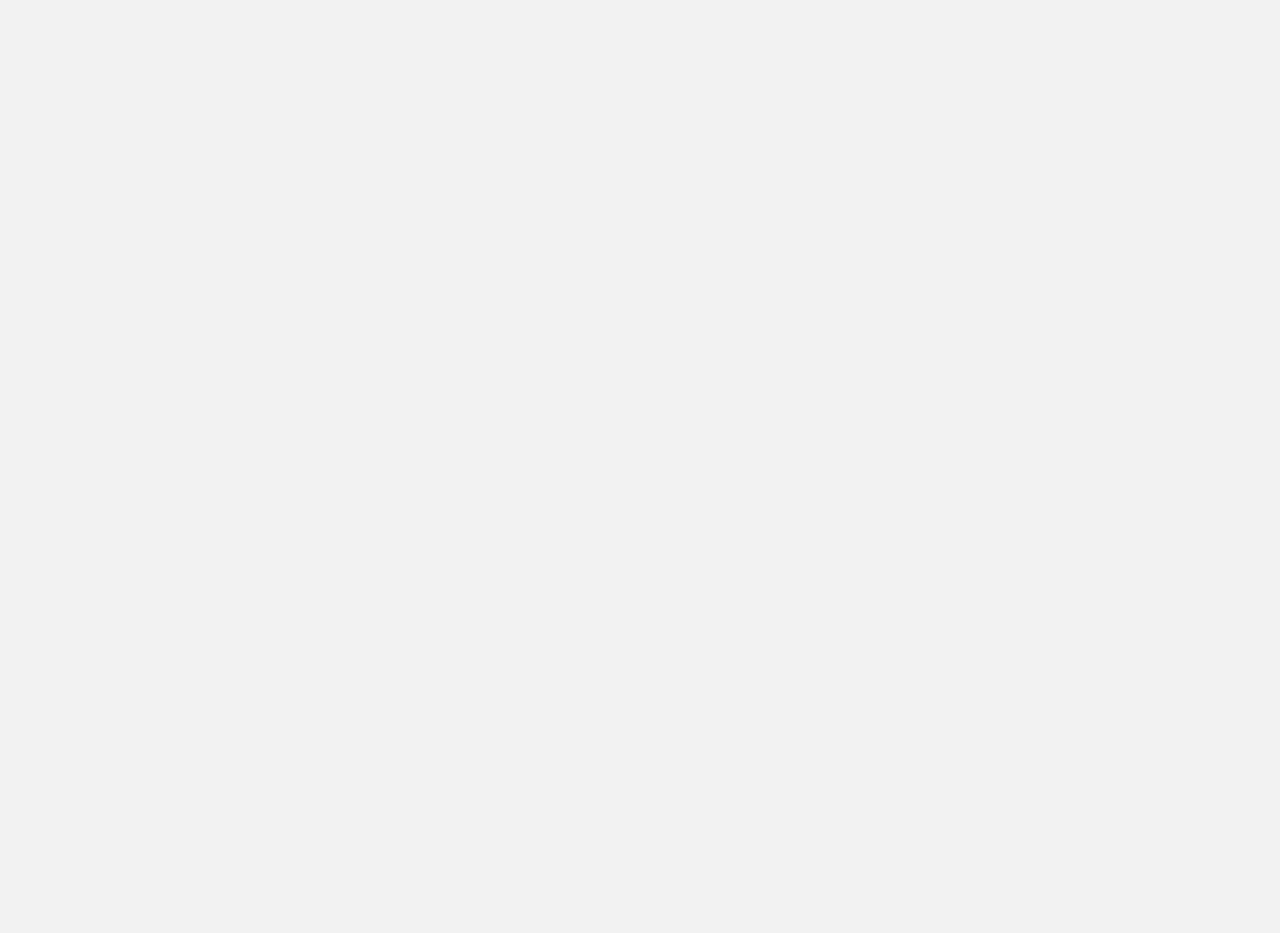
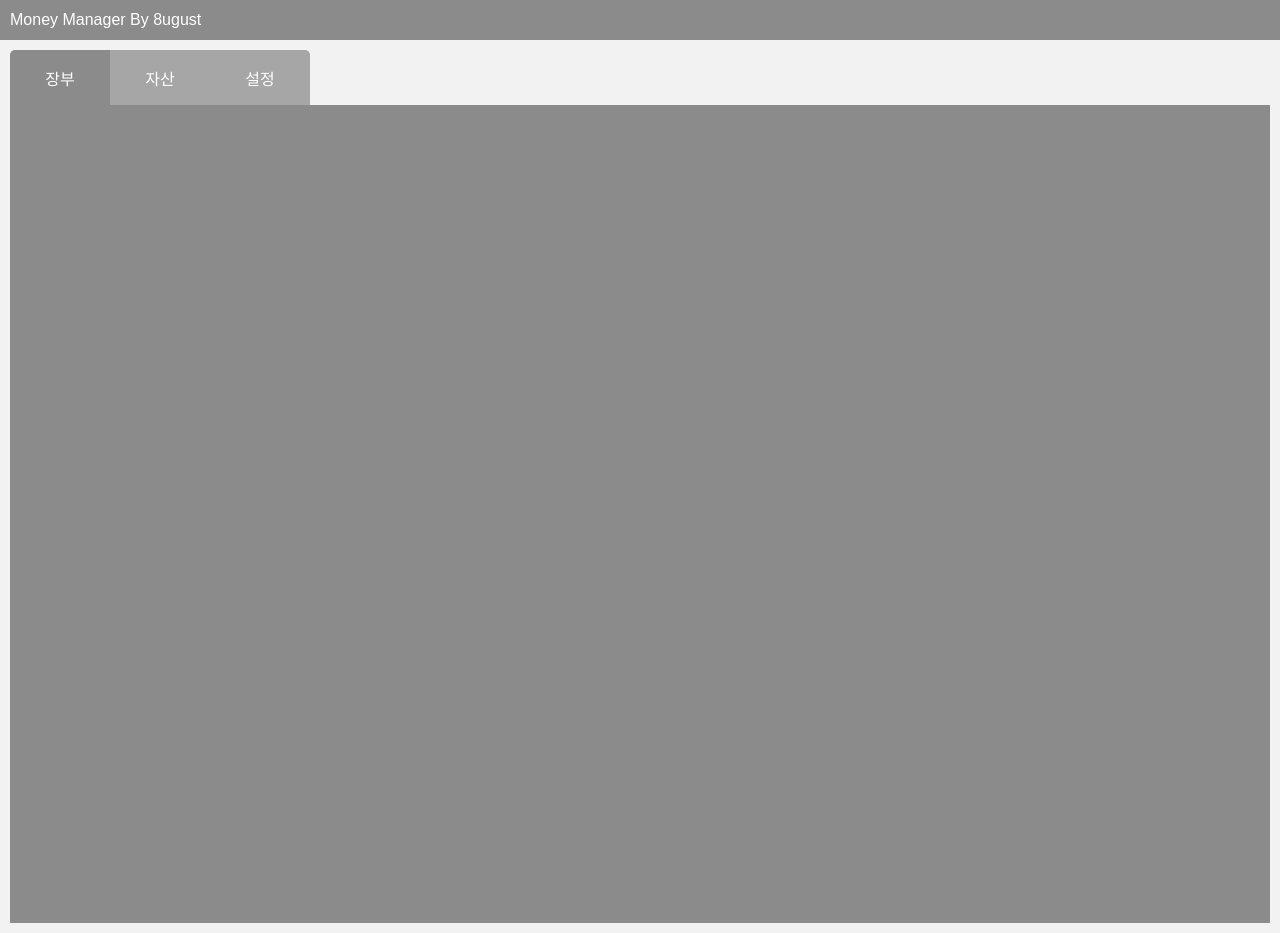
Before and after one commit to seonghan-Min/8ugust-ui, a React (Create React App) app: page / in a window 1280 px wide. Before the commit the page ends 800 px from the top, so only its background shows below. Built offline with nearby package versions, Linux system fonts and the light colour scheme.

Commit message:
[CASH-005] 신규 프로젝트 뼈대 생성

```diff
--- /dev/null
+++ b/src/components/Dashboard/dashboard.js
@@ -0,0 +1,26 @@
+import React, { useState } from 'react';
+import styles from './dashboard.module.css'
+
+function Dashboard () {
+
+    const [tabActive, setTabActive] = useState(1);
+
+
+    return (
+        <>
+            <div className={styles['header-bar']}><span>Money Manager By 8ugust</span></div>
+            <div className={styles['content']}>
+                <div className={styles['tab']}>
+                    <div className={tabActive == 1 ? styles['tab-item-active'] : styles['tab-item']} onClick={()=>setTabActive(1)}>장부</div>
+                    <div className={tabActive == 2 ? styles['tab-item-active'] : styles['tab-item']} onClick={()=>setTabActive(2)}>자산</div>
+                    <div className={tabActive == 3 ? styles['tab-item-active'] : styles['tab-item']} onClick={()=>setTabActive(3)}>설정</div>
+                </div>
+                <div className={styles['body']}>
+
+                </div>
+            </div>
+        </>
+    );
+}
+
+export default Dashboard;
--- /dev/null
+++ b/src/components/Dashboard/dashboard.module.css
@@ -0,0 +1,70 @@
+.header-bar {
+    width: 100%;
+    height: 40px;
+    display: table;
+    color: white;
+    background-color: #8B8B8B;
+}
+
+.header-bar span {
+    padding-left: 10px;
+    display: table-cell;
+    font-weight: border;
+    vertical-align: middle;
+}
+
+.content {
+    width: 100%;
+}
+
+.content .tab {
+    width: 300px;
+    display: flex;
+    overflow: hidden;
+    margin: 10px 0px 0px 10px;
+    border-top-left-radius: 5px;
+    border-top-right-radius: 5px;
+}
+
+.content .tab .tab-item {
+    width: 100px;
+    height: 50px;
+    color: white;
+    line-height: 50px;
+    text-align: center;
+    padding: 5px 5px 0px 5px;
+    background-color: #8b8b8bbb;
+}
+
+.content .tab .tab-item:hover {
+    cursor: pointer;
+
+}
+
+.content .tab .tab-item-active{
+    width: 100px;
+    height: 50px;
+    color: white;
+    line-height: 50px;
+    text-align: center;
+    padding: 5px 5px 0px 5px;
+    background-color: #8B8B8B;
+}
+
+.content .body {
+    height: 818px;
+    margin: 0px 10px 10px 10px;
+    background-color: #8B8B8B;
+
+}
+
+.content input {
+    width: 70px;
+    border: 0px;
+    height: 40px;
+    color: white;
+    cursor: pointer;
+    border-radius: 5px;
+    background-color: #8B8B8B;
+    margin: 10px 10px 10px 10px;
+}
--- a/src/index.css
+++ b/src/index.css
@@ -1,14 +1,8 @@
 body {
-  width: 100vw;
-  height: 100vh;
+  margin: 0;
+  max-width: 100%;
+  max-height: 100%;
   font-size: 16px;
   font-family: sans-serif;
   background: #f2f2f2;
-  margin: 0;
 }
-
-img {
-  width: 50px;
-  height: 50px;
-  border-radius: 5px;
-}
--- a/src/index.js
+++ b/src/index.js
@@ -1,9 +1,11 @@
 import React from 'react';
 import ReactDOM from 'react-dom';
+import Dashboard from './components/Dashboard/dashboard';
 import './index.css';
 
 ReactDOM.render(
     <React.StrictMode>
+        <Dashboard />
     </React.StrictMode>,
     document.getElementById('root')
 );
```
Also changed, not shown: src/img/page_image.png.
